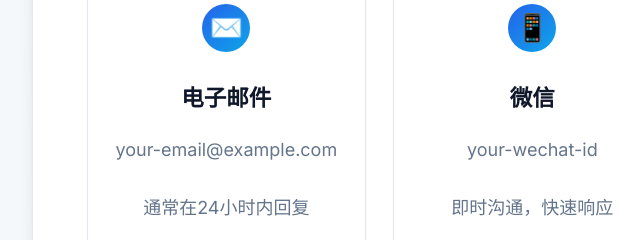
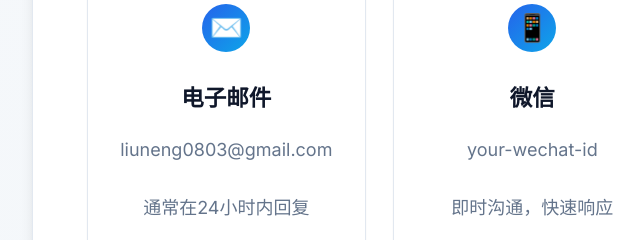
Before and after one commit to liuneng0803-dotcom/my-portfolio-website, a website: page contact.html in a window 1280 px wide. Shown: the part 1780-2020 px from the top of the page, 108-748 px from the left. Drawn offline with Linux system fonts and the light colour scheme.

Commit message:
更新个人联系方式信息

```diff
--- a/contact.html
+++ b/contact.html
@@ -113,7 +113,7 @@
                 <div class="contact-card">
                     <div class="contact-icon">✉️</div>
                     <h3>电子邮件</h3>
-                    <p>your-email@example.com</p>
+                    <p>liuneng0803@gmail.com</p>
                     <p>通常在24小时内回复</p>
                 </div>
                 <div class="contact-card">
```
